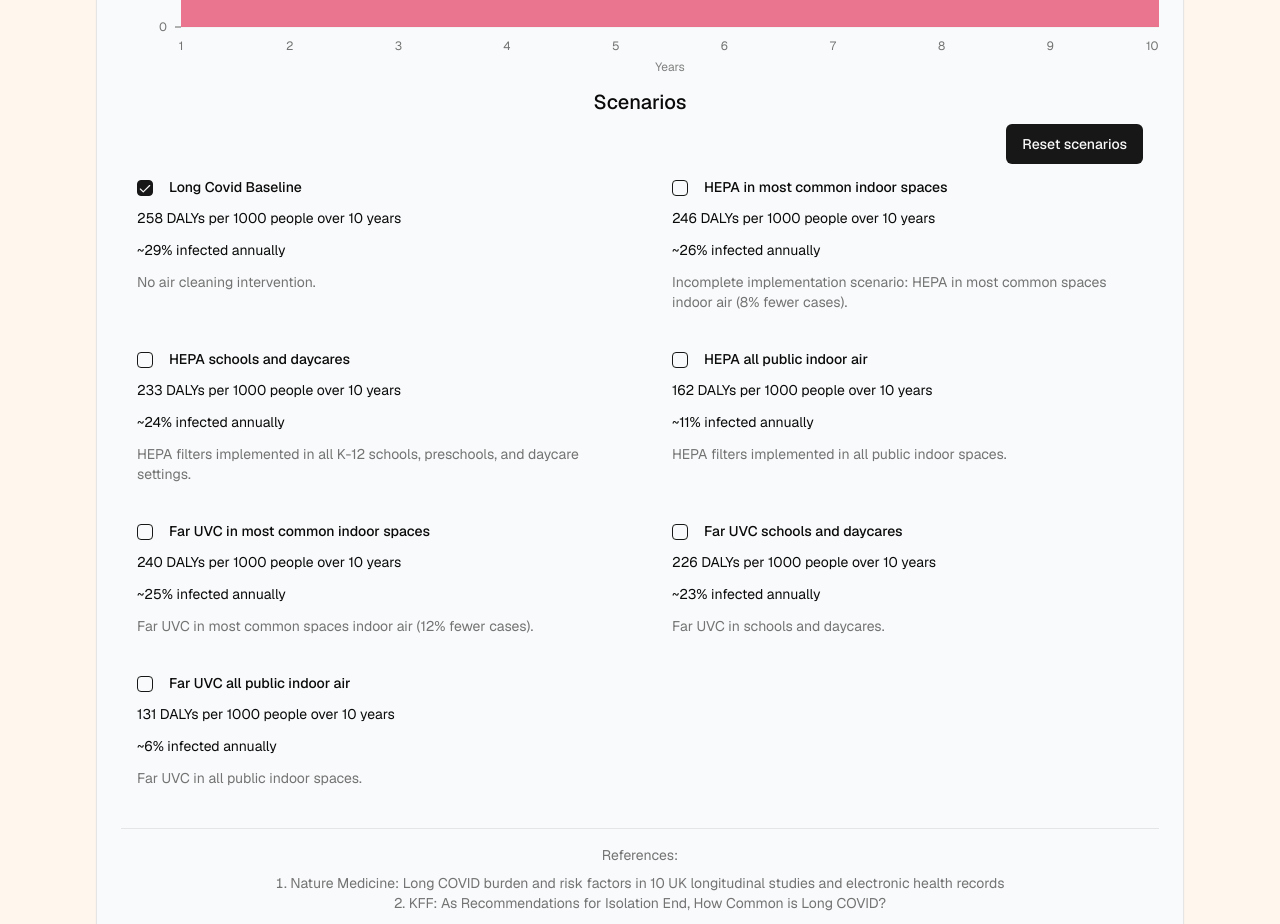
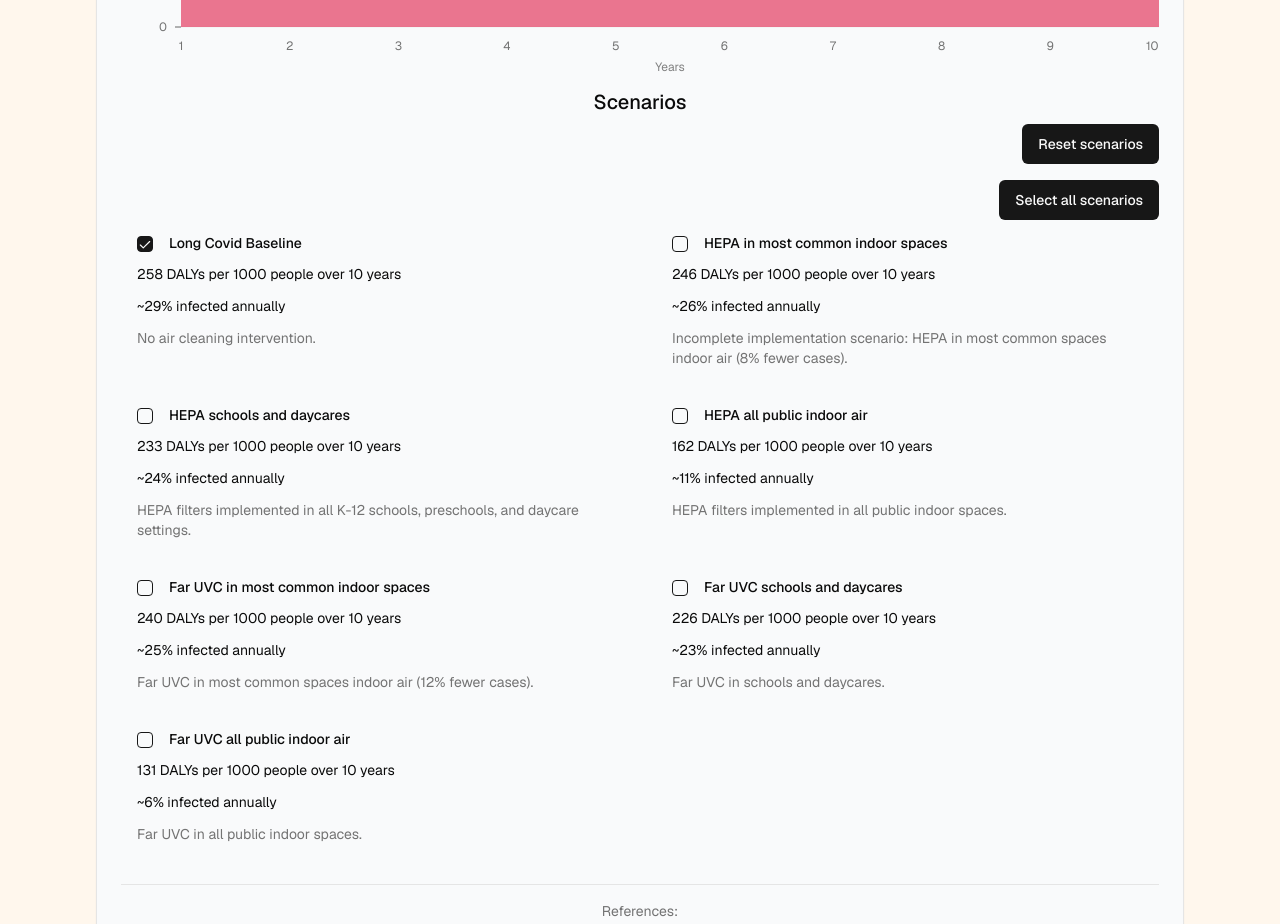
Before and after one commit to DevinCLane/long-covid-dalys, a React (Vite) app: page / in a window 1280 px wide. Shown: the part 1000-1924 px from the top of the page. Built offline with nearby package versions, Linux system fonts and the light colour scheme.

Commit message:
add select all scenarios button

```diff
--- a/src/components/main-chart.tsx
+++ b/src/components/main-chart.tsx
@@ -19,7 +19,7 @@ import {
 import DALYsData from "@/data/DALYs.json";
 import { ScenarioArea } from "@/components/scenario-area";
 import { getDefaultSelectedScenarios, SCENARIOS } from "@/config/scenarios";
-import { ResetScenariosButton } from "@/components/reset-scenarios-button";
+import { ScenarioAreaButton } from "@/components/scenario-area-button";
 
 interface DALYsDataItem {
   year: number;
@@ -40,7 +40,14 @@ export function MainChart() {
     getDefaultSelectedScenarios,
   );
 
-  // create a new Set each time there is a new scenario selected so React knows to update
+  /**
+   * Updates the scenario state to represent what the user has checked.
+   * Creates a new Set each time there is a new scenario selected so React knows to update.
+   *
+   * @param id - id of the scenario
+   * @param checked - if the scenario is checked or not
+   *
+   */
   const toggleScenario = (id: string, checked: boolean) => {
     setSelectedScenarios((prev) => {
       const next = new Set(prev);
@@ -53,12 +60,29 @@ export function MainChart() {
     });
   };
 
-  // reset selected scenarios to the default
+  /**
+   * Reset selected scenarios to the default
+   */
   const resetScenarios = () => {
     setSelectedScenarios(getDefaultSelectedScenarios);
   };
 
-  // chart config is created based on selected scenarios
+  /**
+   * Select all scenarios
+   */
+  const selectAllScenarios = () => {
+    setSelectedScenarios((prev) => {
+      const next = new Set(prev);
+      for (const scenario of SCENARIOS) {
+        next.add(scenario.id);
+      }
+      return next;
+    });
+  };
+
+  /**
+   * chart config/legend is created based on selected scenarios
+   */
   const chartConfig = React.useMemo(() => {
     const config: ChartConfig = {};
 
@@ -73,8 +97,11 @@ export function MainChart() {
     return config;
   }, [selectedScenarios]);
 
-  // sort scenarios so that the chart is always drawn from highest DALYs to lowest DALYs
-  // this avoids the lower DALY number charts being drawn on top of the higher DALY charts
+  //
+  /**
+   * sort scenarios so that the chart is always drawn from highest DALYs to lowest DALYs.
+   * this avoids the lower DALY number charts being drawn on top of the higher DALY charts
+   */
   const sortedScenarios = React.useMemo(() => {
     return SCENARIOS.filter((scenario) =>
       selectedScenarios.has(scenario.id),
@@ -91,7 +118,6 @@ export function MainChart() {
     // this way we show the animation again if someone unchecks, then re-checkes a scenario
     renderedIds.current = new Set(selectedScenarios);
   }, [selectedScenarios]);
-  console.log(selectedScenarios);
 
   return (
     <Card>
@@ -195,8 +221,15 @@ export function MainChart() {
         {/* scenario selector */}
         <div className="mt-4">
           <div className="m-2 text-xl font-medium">Scenarios</div>
-          <div className="mr-4 flex justify-end">
-            <ResetScenariosButton onClick={resetScenarios} />
+          <div className="flex flex-col items-end gap-4">
+            <ScenarioAreaButton
+              onClick={resetScenarios}
+              label="Reset scenarios"
+            />
+            <ScenarioAreaButton
+              onClick={selectAllScenarios}
+              label="Select all scenarios"
+            />
           </div>
           <div className="grid grid-cols-1 gap-x-8 gap-y-2 md:grid-cols-2">
             {SCENARIOS.map((scenario) => (
--- a/src/components/reset-scenarios-button.tsx
+++ /dev/null
@@ -1,11 +0,0 @@
-import { Button } from "@/components/ui/button";
-
-interface ResetScenariosButtonProps {
-  onClick: () => void;
-}
-
-// takes in the selected scenario state
-export function ResetScenariosButton({ onClick }: ResetScenariosButtonProps) {
-  // removed everything from selected scenario when checked?
-  return <Button onClick={onClick}>Reset scenarios</Button>;
-}
--- /dev/null
+++ b/src/components/scenario-area-button.tsx
@@ -0,0 +1,21 @@
+import { Button } from "@/components/ui/button";
+
+interface ScenarioAreaButtonProps {
+  label: string;
+  onClick: () => void;
+  className?: string;
+}
+
+// takes in the selected scenario state
+export function ScenarioAreaButton({
+  label,
+  onClick,
+  className,
+}: ScenarioAreaButtonProps) {
+  // removed everything from selected scenario when checked?
+  return (
+    <Button onClick={onClick} className={className}>
+      {label}
+    </Button>
+  );
+}
```
